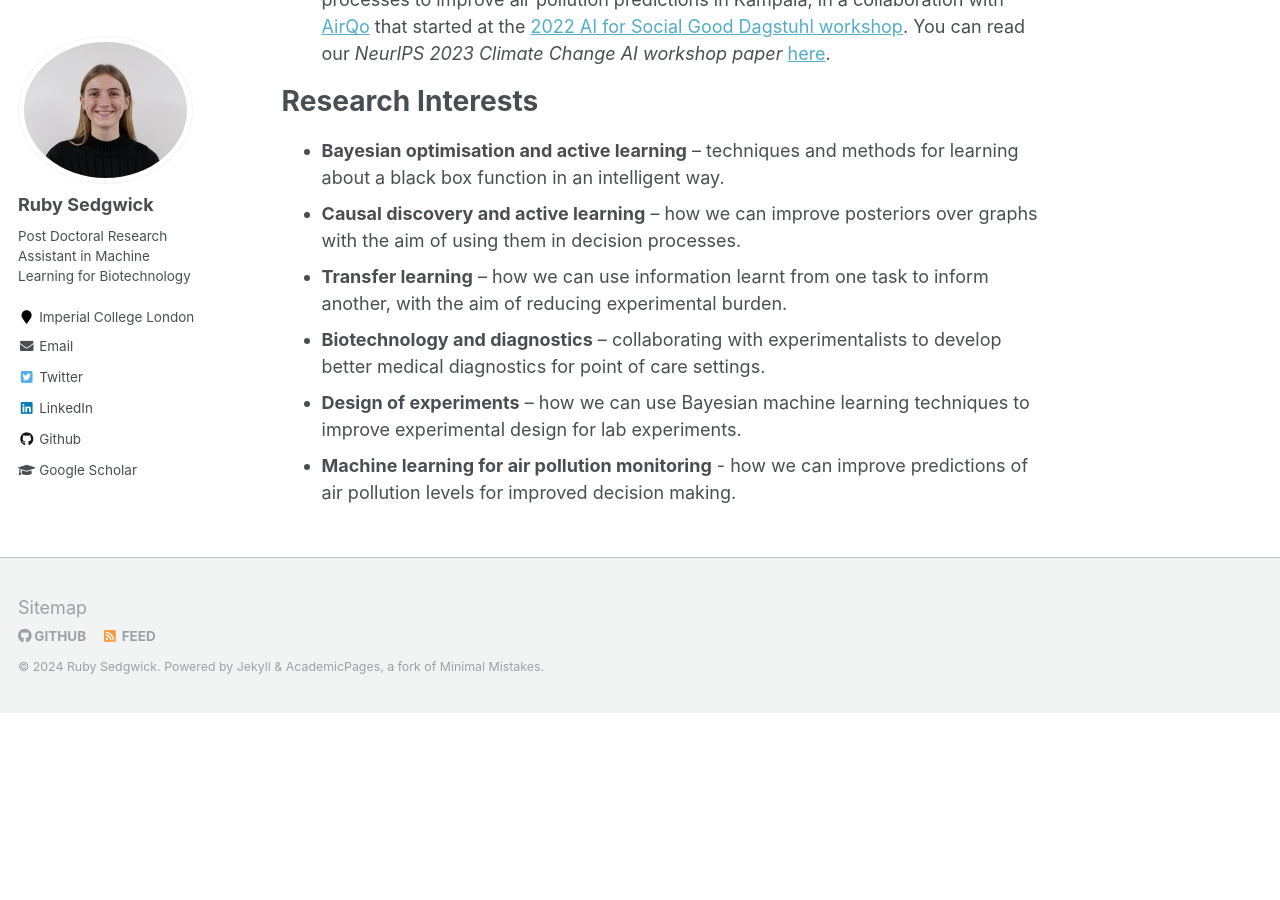
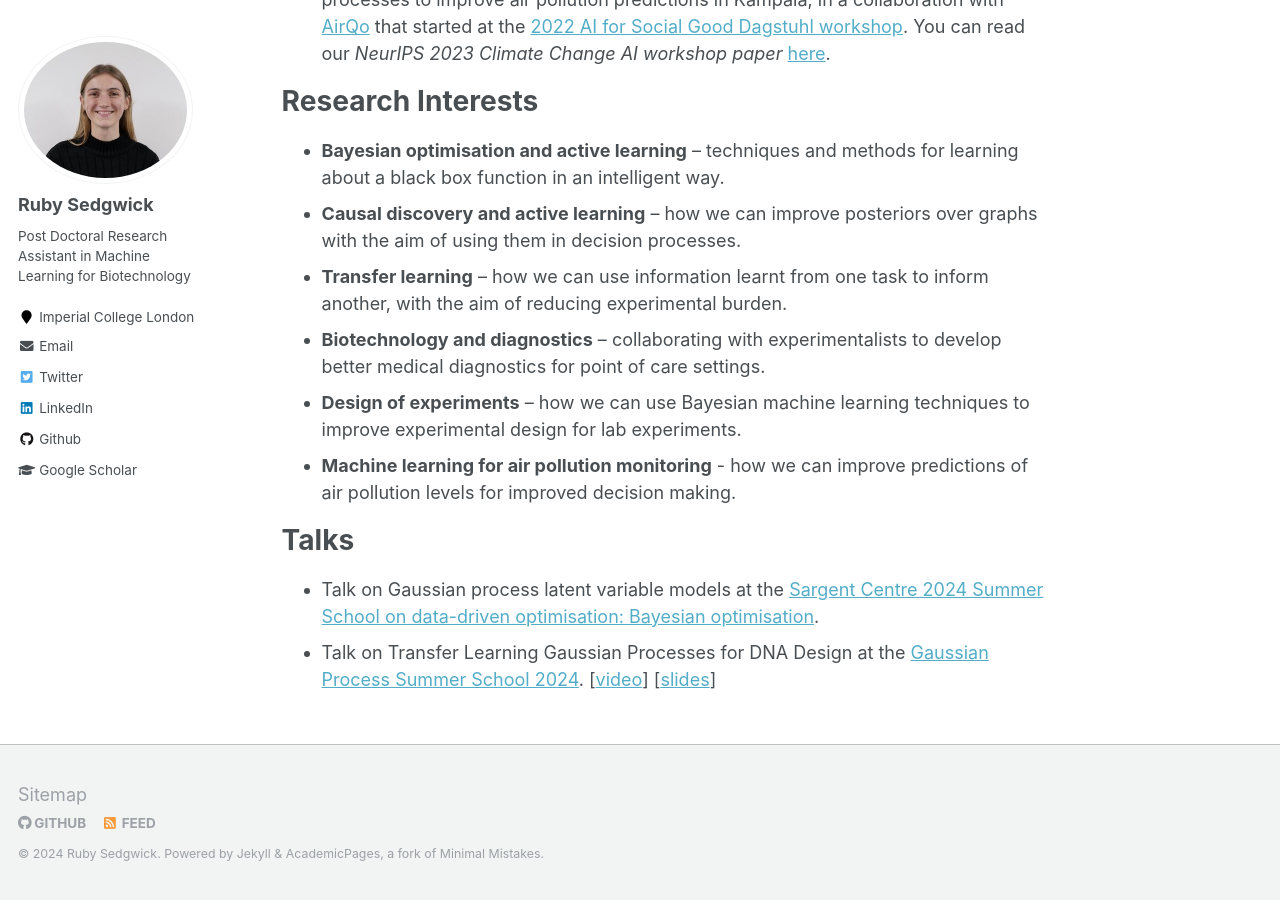
Before and after one commit to RSedgwick/rsedgwick.github.io, a Jekyll site: the page built from _pages/about.md, in a window 1280 px wide and 900 px high, scrolled down 908 px. Built offline with Jekyll 4.4.1, drawn with Linux system fonts in a browser that asks for light colours; before the commit the page ends 1621 px from its top, so only the background shows below that.

Commit message:
Update about.md

```diff
--- a/_pages/about.md
+++ b/_pages/about.md
@@ -33,3 +33,9 @@ Research Interests
 - **Biotechnology and diagnostics**  – collaborating with experimentalists to develop better medical diagnostics for point of care settings.
 - **Design of experiments** – how we can use Bayesian machine learning techniques to improve experimental design for lab experiments.
 - **Machine learning for air pollution monitoring** - how we can improve predictions of air pollution levels for improved decision making.
+
+
+Talks
+======
+- Talk on Gaussian process latent variable models at the [Sargent Centre 2024 Summer School on data-driven optimisation: Bayesian optimisation](https://www.imperial.ac.uk/process-systems-engineering/courses-and-seminars/summer-school/).
+- Talk on Transfer Learning Gaussian Processes for DNA Design at the [Gaussian Process Summer School 2024](https://gpss.cc/gpss24/workshop.html). [[video](https://www.youtube.com/watch?list=PLZ_xn3EIbxZF-HhT99I3yIb-BdylSM3M-&v=JQOKCbVLAEg)] [[slides](https://gpss.cc/gpss24/slides/Sedgwick2024.pdf)]
```
